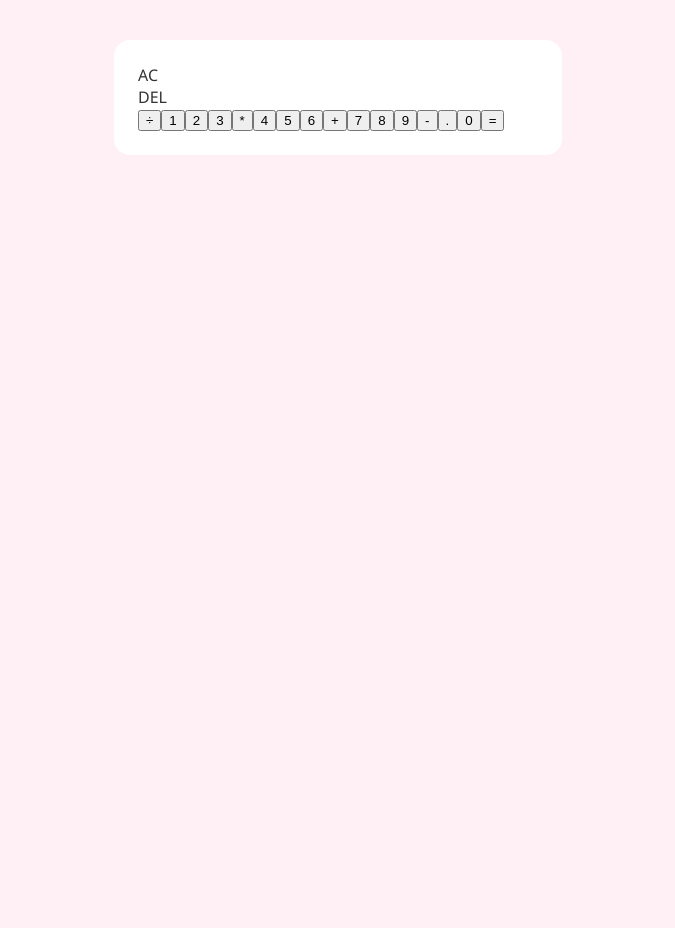
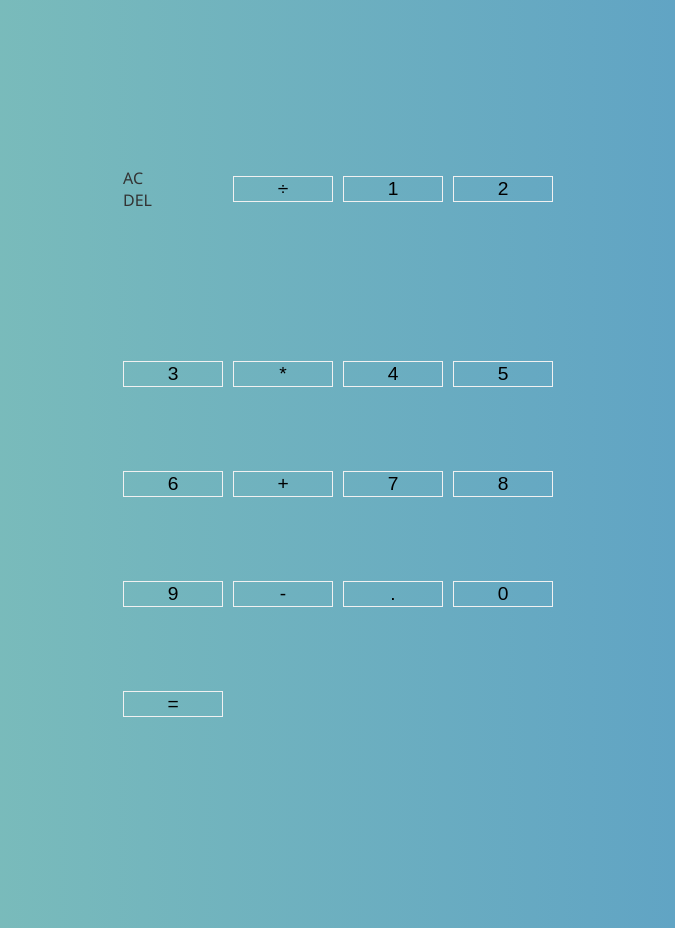
Before and after one commit to LinSchmitz/Calculator, a React (Vite) app: page / in a window 1280 px wide. Shown: the whole page, without its empty margins (302-977 px from the left). Before the commit the page ends 800 px from the top, so only its background shows below. Built offline with nearby package versions, Linux system fonts and the light colour scheme.

Commit message:
added template

```diff
--- a/src/index.css
+++ b/src/index.css
@@ -1,15 +1,41 @@
+:root {
+  --color-bg1: #84c5b7;
+  --color-bg2: #569ac8;
+
+  --dark-text: #333;
+  --light-text: #f1f1f1;
+
+  --light-blue: rgbs(255, 255, 255, 0.75);
+}
+
 body {
   font-family: 'Segoe UI', sans-serif;
-  background-color: #fff0f5;
+  background: linear-gradient(to right, var(--color-bg1), var(--color-bg2));
   margin: 0;
   padding: 0;
-  color: #333;
+  color: var(--dark-text);
 }
 
 .container {
   max-width: 400px;
+  min-height: 100vh;
   margin: 40px auto;
-  background-color: white;
   border-radius: 16px;
   padding: 24px;
+  color: var(--dark-text);
+
+  display: grid;
+  justify-content: center;
+  align-items: center;
+  grid-template-columns: repeat(4, 100px);
+  grid-template-rows: minmax(120px, auto) repeat(5, 100px);
+  gap: 10px;
 }
+
+.container > button {
+  cursor: pointer;
+  border: 1px solid var(--light-text);
+  outline: none;
+  background-color: var(--light-blue);
+  font-size: 1.2rem;
+}
```
